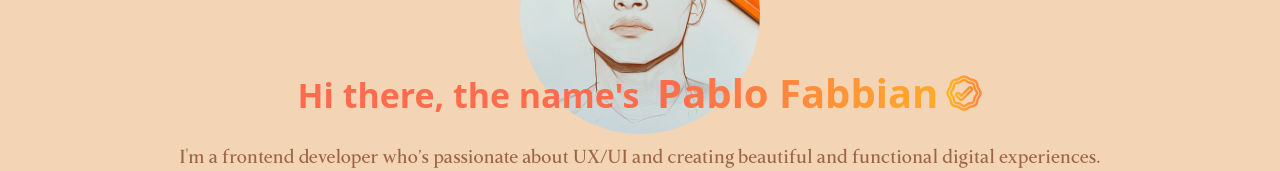
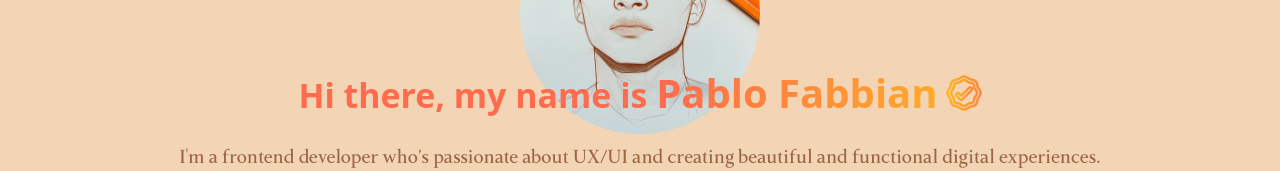
Before and after one commit to PabloFabbian/Actual-Portfolio-24, a React (Vite) app: page / in a window 1280 px wide. Shown: the part 194-365 px from the top of the page. Built offline with nearby package versions, Linux system fonts and the light colour scheme; no server answers.

Commit message:
Hero title proffesional update

```diff
--- a/src/components/HeroSection.jsx
+++ b/src/components/HeroSection.jsx
@@ -42,7 +42,7 @@ function HeroSection() {
         <div className="flex-1 text-center md:text-left">
           <motion.div className="-mt-20 md:mt-0 mb-6" variants={fadeInUp}>
             <h1 className="text-[2.12rem] md:text-[5rem] font-extrabold inline-flex items-center text-[#FF6B4D]">
-              Hi there, the name's &nbsp;
+              Hi there, my name is&nbsp;
             </h1>
             <motion.h2
               className="text-[2.5rem] md:text-[5rem] font-black md:font-extrabold inline-flex items-center text-gradient -mb-3 -mt-4 md:-mt-8"
```
